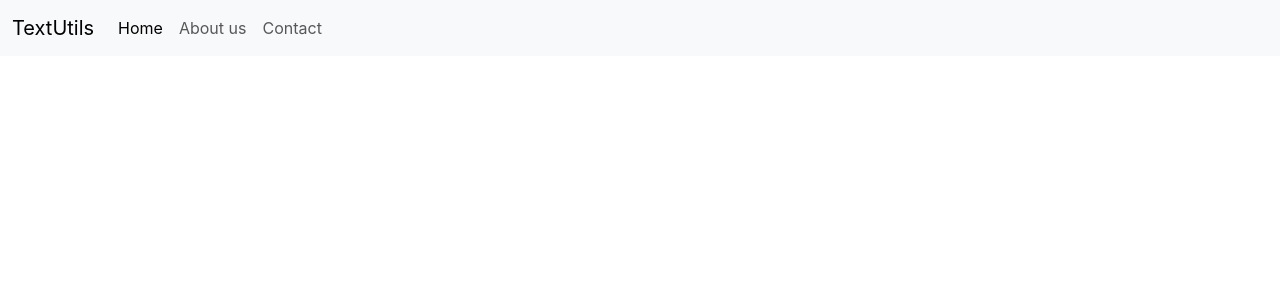
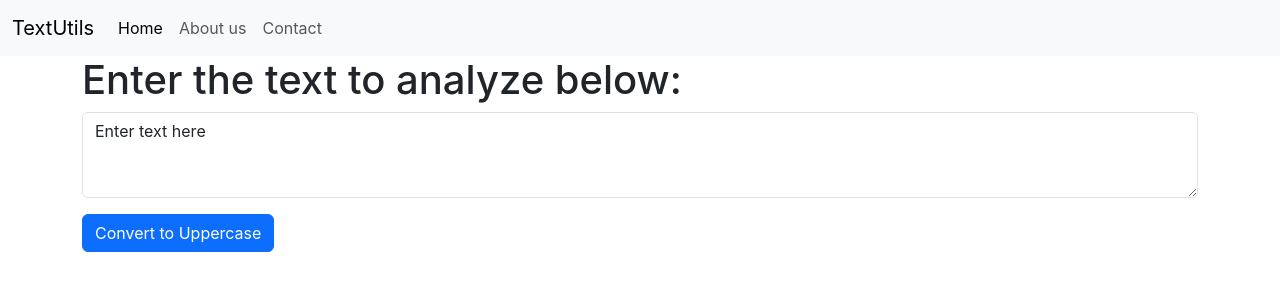
Before and after one commit to Kzsanjeet/s_challenges, a React (Create React App) app in the folder react/my-app/: page / in a window 1280 px wide. Shown: the top 300 px of the page. Built offline with nearby package versions, Linux system fonts and the light colour scheme.

Commit message:
learned propsTypes and state in react

```diff
--- a/react/my-app/src/App.js
+++ b/react/my-app/src/App.js
@@ -1,10 +1,15 @@
 import './App.css';
 import Navbar from './components/Navbar';
+import TextForm from './components/TextForm'
 
 function App() {
   return (
     <>
     <Navbar title = "TextUtils" aboutText = "About us"/>
+    {/* <Navbar/> */}
+    <div className="container">
+    <TextForm heading="Enter the text to analyze below: "/>
+    </div>
     </>
   );
 }
--- /dev/null
+++ b/react/my-app/src/components/TextForm.js
@@ -0,0 +1,18 @@
+import React, {useState} from 'react'
+
+
+
+export default function TextForm(props) {
+    const[text, setText] = useState("Enter text here")
+    // text = "new text" // wrong way to change the state
+    // setText("new text") // correct way to change the state
+    return (
+        <div>
+            <h1>{props.heading}</h1>
+            <div className="mb-3">
+            <textarea className="form-control" id="myBox" value={text} rows="3"></textarea>
+            </div>
+            <button className="btn btn-primary">Convert to Uppercase</button>
+        </div>
+    )
+}
```
Also changed, not shown: react/my-app/src/components/Navbar.js (+12 -0 lines).
